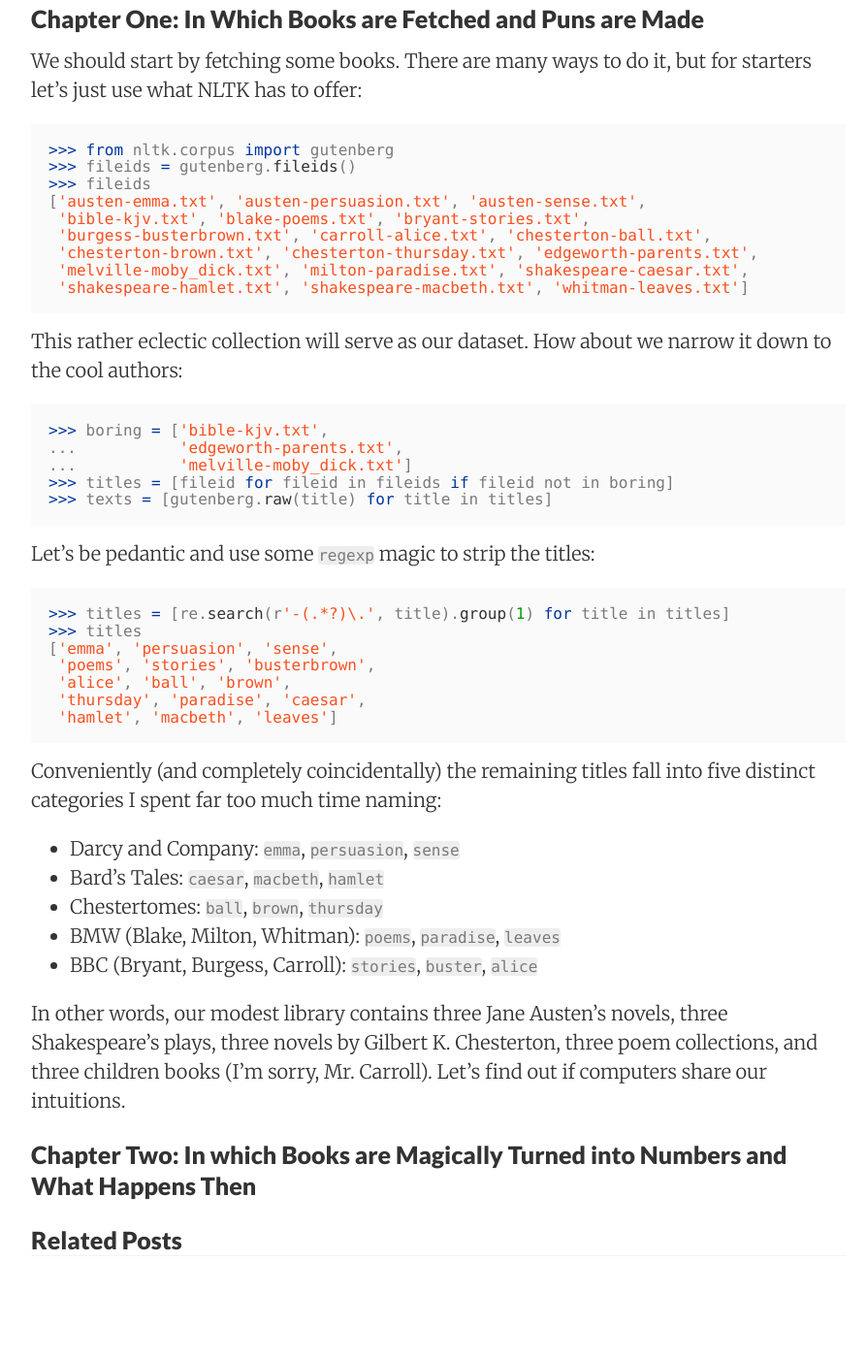
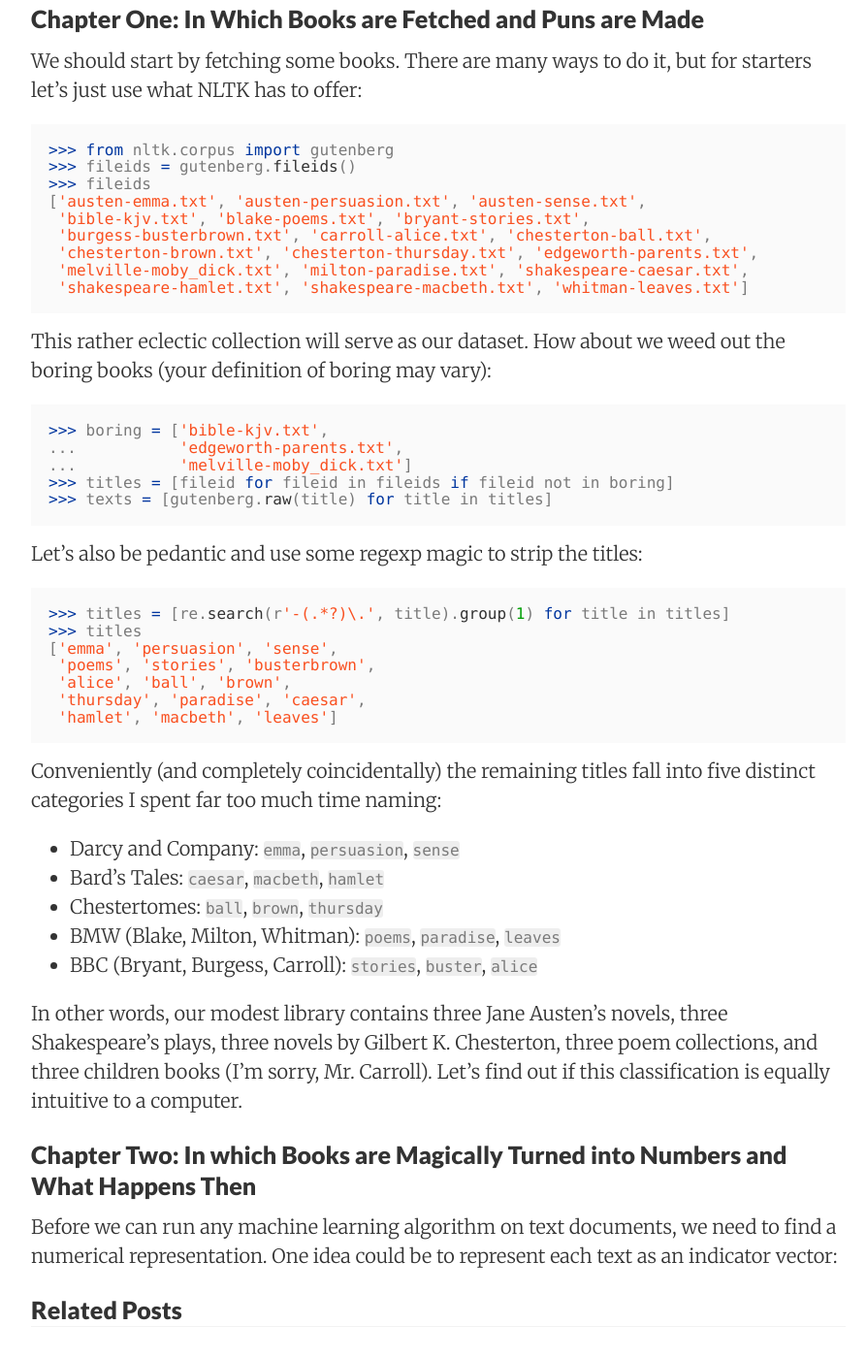
Before and after one commit to sbdzdz/sebastiandziadzio.github.io, a Jekyll site: the page built from _posts/2017-05-05-to-do.md, in a window 1280 px wide and 1400 px high, scrolled down 615 px. Shown: the whole window at 97% size, without its empty margins (188-1082 px from the left). Built offline with Jekyll 4.4.1, drawn with Linux system fonts in a browser that asks for light colours; nearby versions of some CDN libraries; before the commit the page ends 1943 px from its top, so only the background shows below that; some of the changed text lies outside the part shown.

Commit message:
Rename post

````diff
--- a/_posts/2017-05-01-fun-with-books.md
+++ b/_posts/2017-05-05-to-do.md
@@ -27,7 +27,7 @@ We should start by fetching some books. There are many ways to do it, but for st
  'shakespeare-hamlet.txt', 'shakespeare-macbeth.txt', 'whitman-leaves.txt']
 ```
 
-This rather eclectic collection will serve as our dataset. How about we narrow it down to the cool authors:
+This rather eclectic collection will serve as our dataset. How about we weed out the boring books (your definition of boring may vary):
 
 ```python
 >>> boring = ['bible-kjv.txt',
@@ -37,7 +37,7 @@ This rather eclectic collection will serve as our dataset. How about we narrow i
 >>> texts = [gutenberg.raw(title) for title in titles]
 ```
 
-Let's be pedantic and use some `regexp` magic to strip the titles:
+Let's also be pedantic and use some regexp magic to strip the titles:
 
 ```python
 >>> titles = [re.search(r'-(.*?)\.', title).group(1) for title in titles]
@@ -56,7 +56,10 @@ Conveniently (and completely coincidentally) the remaining titles fall into five
 - BMW (Blake, Milton, Whitman): `poems`, `paradise`, `leaves`
 - BBC (Bryant, Burgess, Carroll): `stories`, `buster`, `alice`
 
-In other words, our modest library contains three Jane Austen's novels, three Shakespeare's plays, three novels by Gilbert K. Chesterton, three poem collections, and three children books (I'm sorry, Mr. Carroll). Let's find out if computers share our intuitions.
+In other words, our modest library contains three Jane Austen's novels, three Shakespeare's plays, three novels by Gilbert K. Chesterton, three poem collections, and three children books (I'm sorry, Mr. Carroll). Let's find out if this classification is equally intuitive to a computer.
 
 ### Chapter Two: In which Books are Magically Turned into Numbers and What Happens Then
+Before we can run any machine learning algorithm on text documents, we need to find a numerical representation. One idea could be to represent each text as an indicator vector:
+
+
 [^1]: [Don't mention Macbeth](https://www.youtube.com/watch?v=h--HR7PWfp0)
````
Also changed, not shown: other parts of _posts/2017-05-05-to-do.md (+2 -2 lines).
